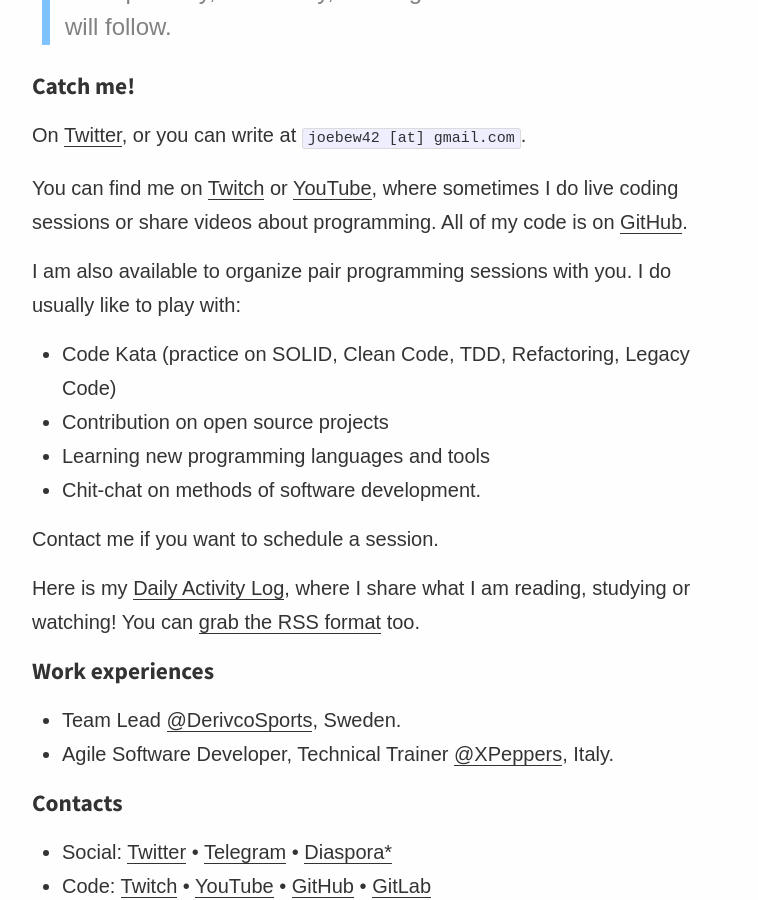
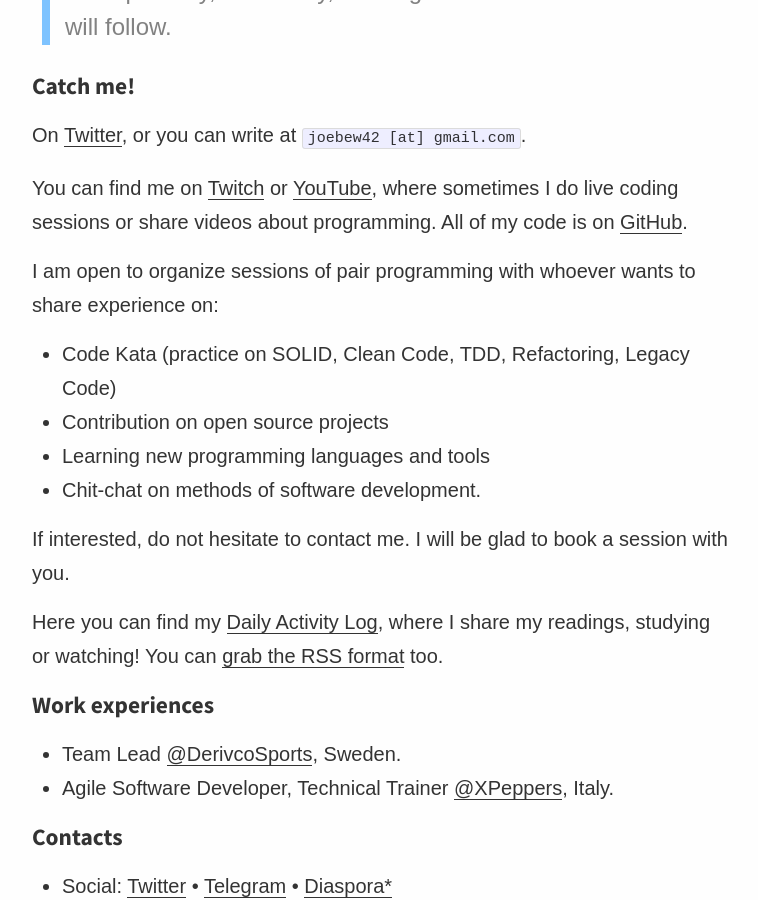
Before and after one commit to joebew42/joebew42.github.io, a Jekyll site: the page built from about.md, in a window 1280 px wide and 900 px high, scrolled down 879 px. Shown: the whole window, without its empty margins (258-1016 px from the left). Built offline with Jekyll 4.4.1, drawn with Linux system fonts in a browser that asks for light colours; some web fonts are replaced.

Commit message:
review the about page

```diff
--- a/about.md
+++ b/about.md
@@ -24,16 +24,16 @@
 
 You can find me on [Twitch](https://twitch.tv/joebew42) or [YouTube](https://www.youtube.com/channel/UCEt-X-5yZ86SYTNDbSQgVAQ), where sometimes I do live coding sessions or share videos about programming. All of my code is on [GitHub](https://github.com/joebew42).
 
-I am also available to organize pair programming sessions with you. I do usually like to play with:
+I am open to organize sessions of pair programming with whoever wants to share experience on:
 
 - Code Kata (practice on SOLID, Clean Code, TDD, Refactoring, Legacy Code)
 - Contribution on open source projects
 - Learning new programming languages and tools
 - Chit-chat on methods of software development.
 
-Contact me if you want to schedule a session.
+If interested, do not hesitate to contact me. I will be glad to book a session with you.
 
-Here is my [Daily Activity Log](http://joebew42.github.io/events.xml), where I share what I am reading, studying or watching! You can [grab the RSS format](https://daily2rss.herokuapp.com/rss/?url=http://joebew42.github.io/events) too.
+Here you can find my [Daily Activity Log](http://joebew42.github.io/events.xml), where I share my readings, studying or watching! You can [grab the RSS format](https://daily2rss.herokuapp.com/rss/?url=http://joebew42.github.io/events) too.
 
 ### Work experiences
 
```
